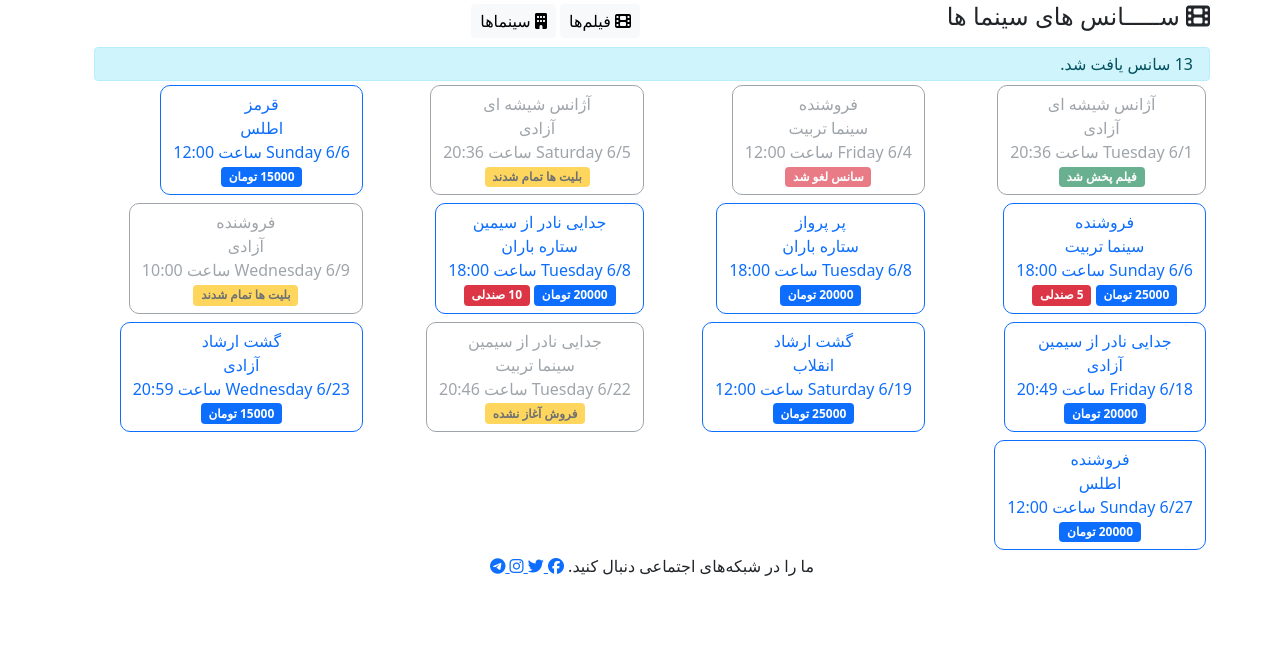
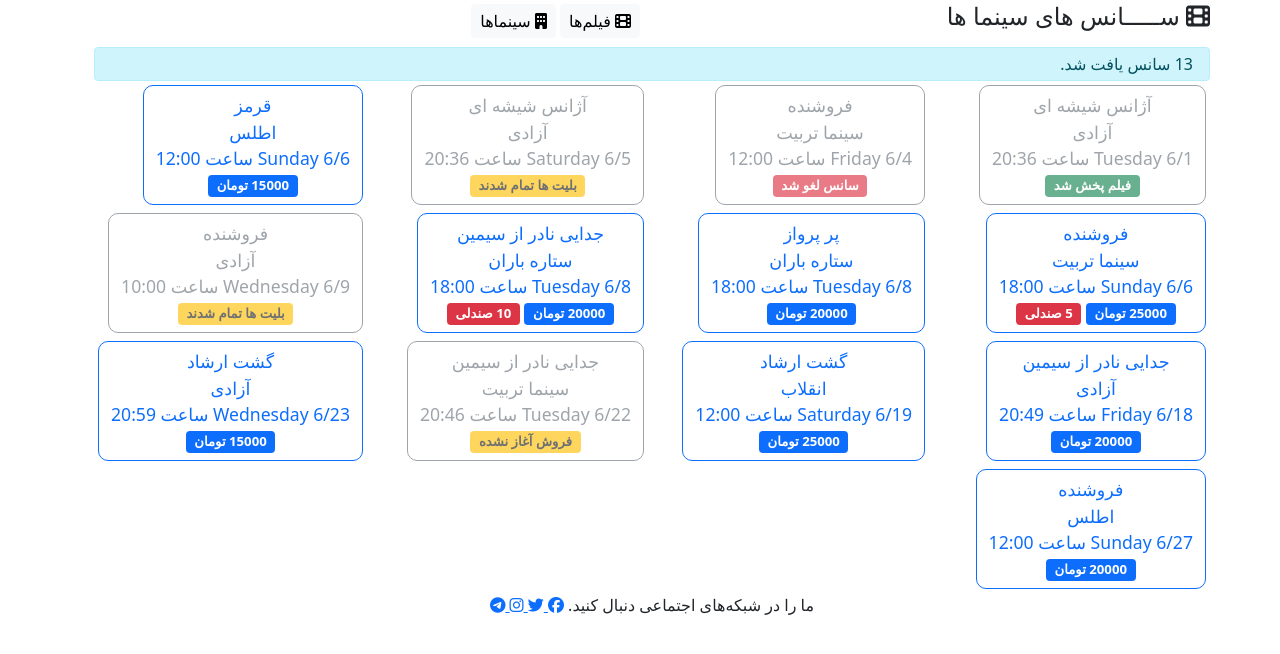
Before and after one commit to iam-Robo/DjangoCourse, a Django app: page /ticketing/showtime/list in a window 1280 px wide. Shown: the part 44-698 px from the top of the page. Run offline with Django 3.2, Linux system fonts and the light colour scheme; data comes from the database, SQL or seed files in the repository; both versions use the stored data as it was after the commit; some libraries are stand-ins or nearby versions.

Commit message:
modified some css codes to optimize

```diff
--- a/ticketing/templates/ticketing/showtime_list.html
+++ b/ticketing/templates/ticketing/showtime_list.html
@@ -14,7 +14,7 @@
                 <div class="row px-2">
                     {% for item in showtime_list_views %}
                         <div class="col-3 px-2 py-1">
-                               <button type="button" style="border-radius:10px; font-size: 1em; font-weight: normal"
+                               <button type="button" style="border-radius:10px;font-size: 1.1em;font-weight: normal"
                                 {% if item.status != item.SALE_OPEN %}
                                         disabled class="btn btn-outline-secondary"
                                 {% else %}
```
Also changed, not shown: db.sqlite3.
